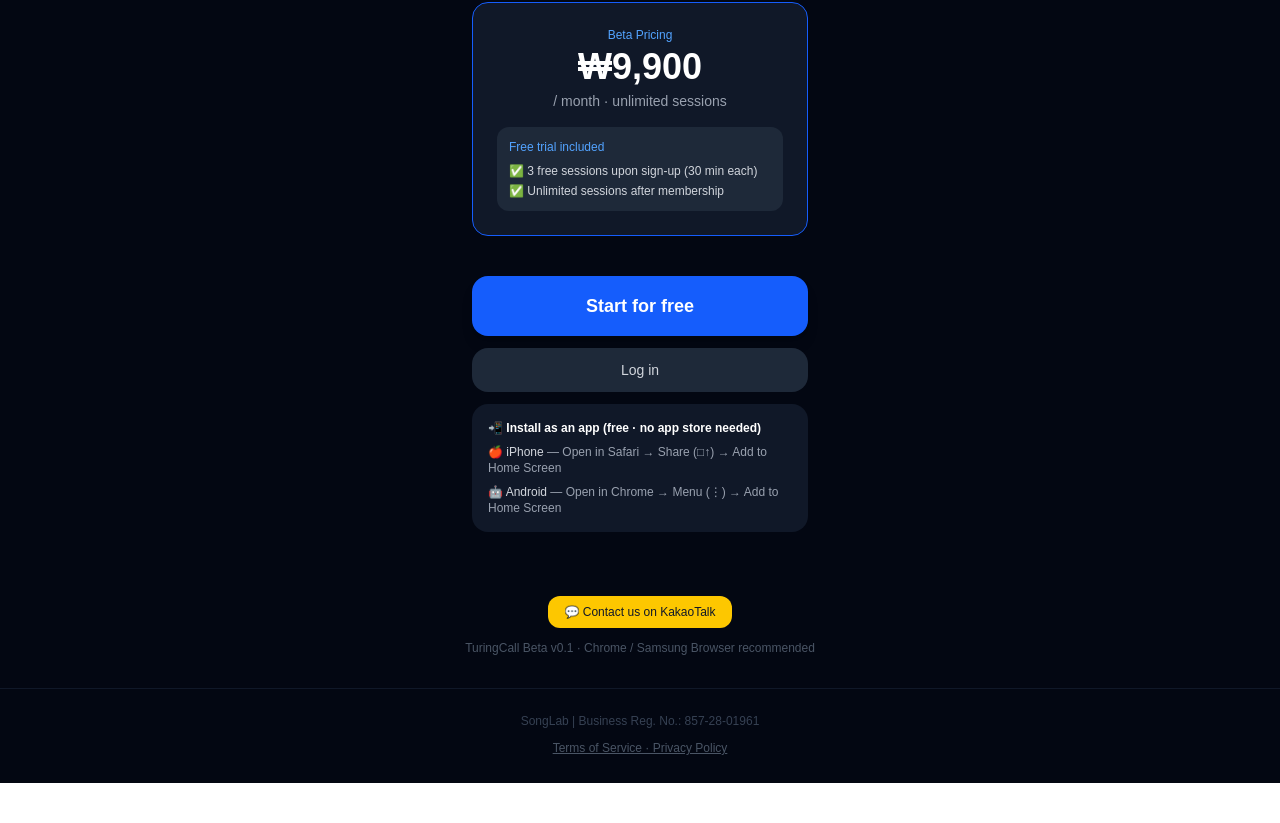
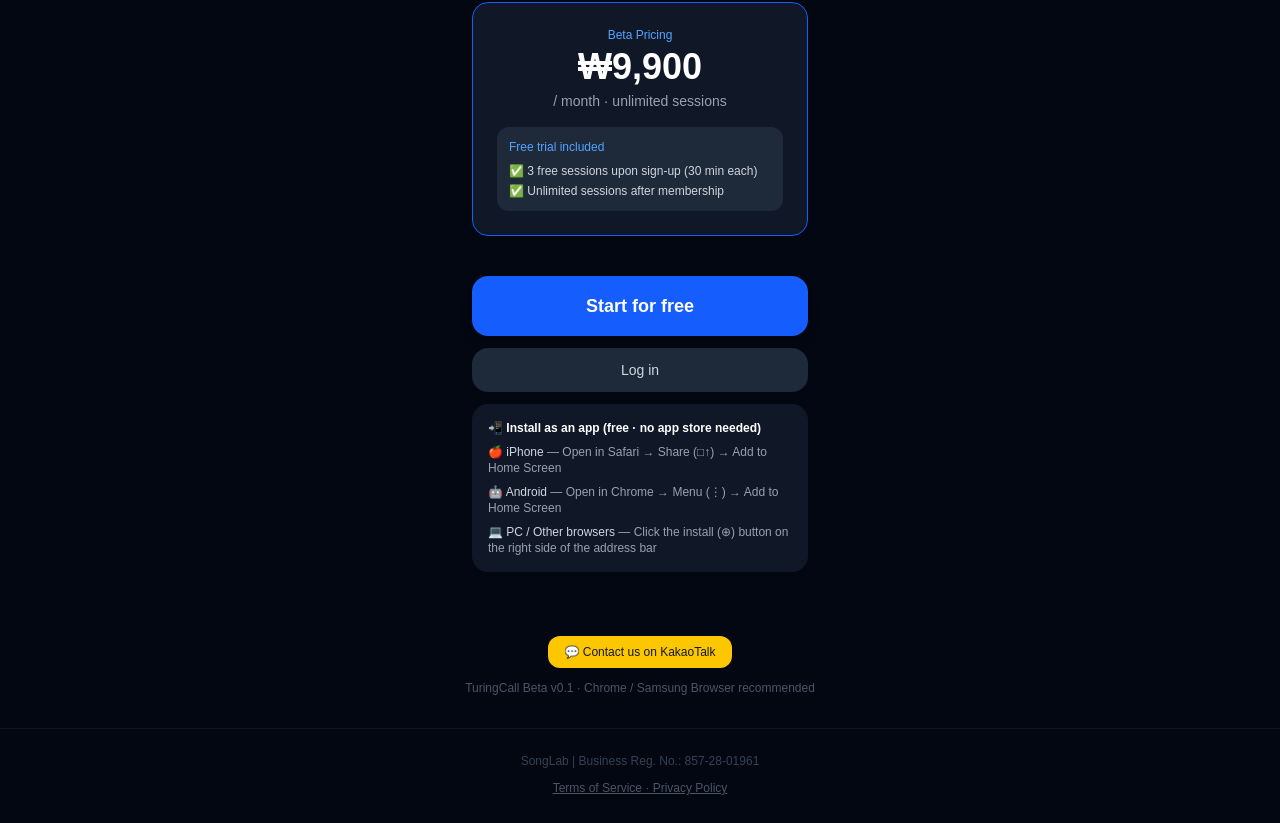
Before and after one commit to nakwon7/eduEng, a Next.js app: page /landing/ko in a window 1280 px wide. Shown: the part 817-1640 px from the top of the page. Before the commit the page ends 1600 px from the top, so only its background shows below. Built offline with nearby package versions, Linux system fonts and the light colour scheme; no server answers.

Commit message:
feat: 랜딩 페이지 설치 안내에 PC/기타 브라우저 주소창 설치 버튼 설명 추가

```diff
--- a/app/landing/ko/page.tsx
+++ b/app/landing/ko/page.tsx
@@ -84,6 +84,7 @@
           <p className="text-white text-xs font-semibold">📲 Install as an app (free · no app store needed)</p>
           <p>🍎 <span className="text-gray-300">iPhone</span> — Open in Safari → Share (□↑) → Add to Home Screen</p>
           <p>🤖 <span className="text-gray-300">Android</span> — Open in Chrome → Menu (⋮) → Add to Home Screen</p>
+          <p>💻 <span className="text-gray-300">PC / Other browsers</span> — Click the install (⊕) button on the right side of the address bar</p>
         </div>
       </div>
 
--- a/app/page.tsx
+++ b/app/page.tsx
@@ -84,6 +84,7 @@
           <p className="text-white text-xs font-semibold">📲 앱처럼 설치하기 (무료 · 앱스토어 불필요)</p>
           <p>🍎 <span className="text-gray-300">iPhone</span> — Safari에서 접속 → 하단 공유(□↑) → 홈 화면에 추가</p>
           <p>🤖 <span className="text-gray-300">Android</span> — Chrome에서 접속 → 우상단 메뉴(⋮) → 홈 화면에 추가</p>
+          <p>💻 <span className="text-gray-300">PC / 기타 브라우저</span> — 주소창 오른쪽 설치(⊕) 버튼 클릭</p>
         </div>
       </div>
 
```
